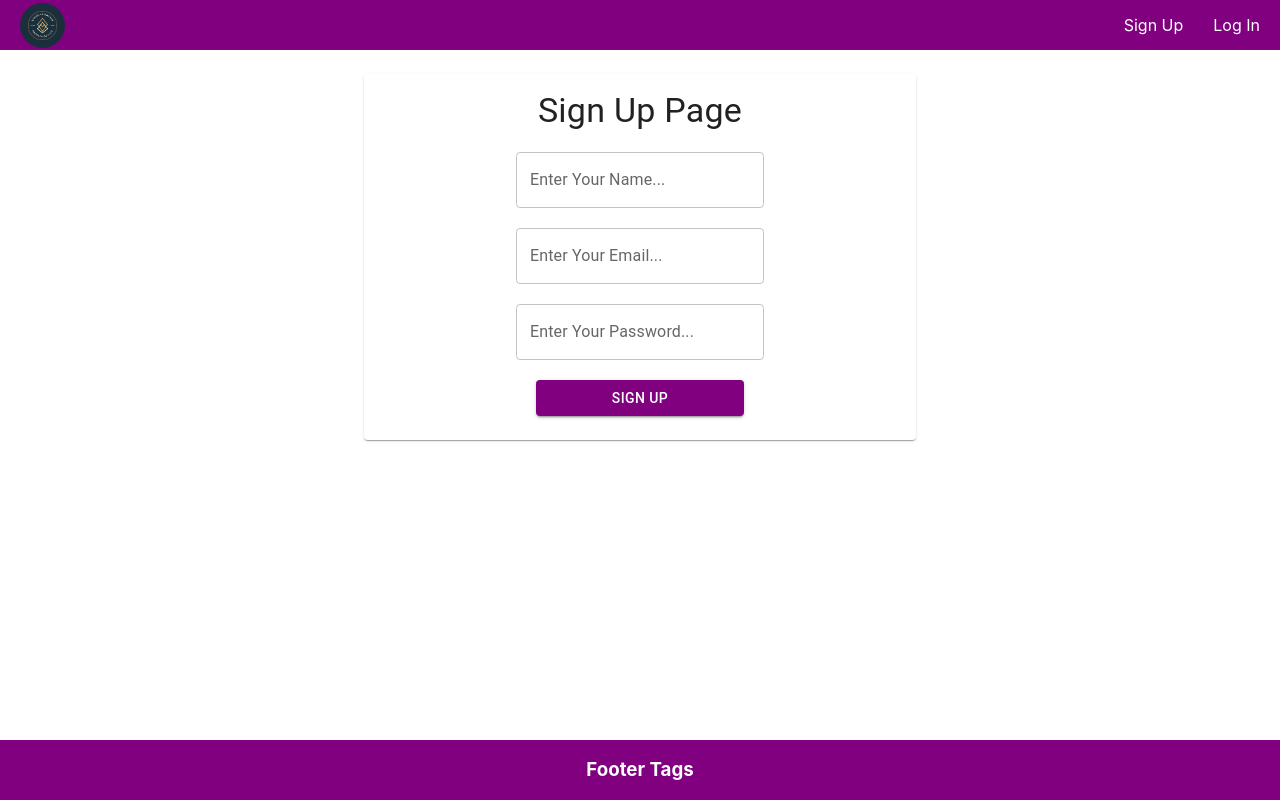
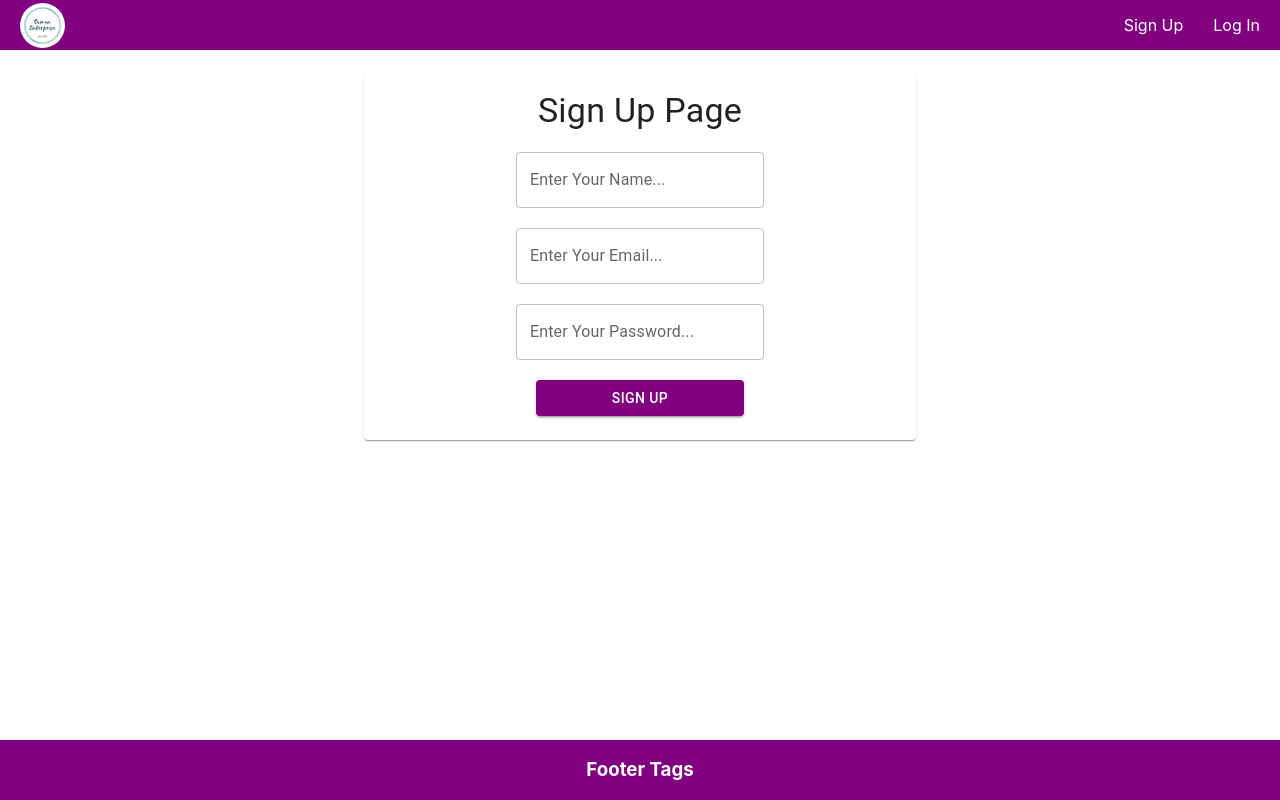
Before and after one commit to sumancoding/MERN-e-commerce-dashboard, a React (Create React App) app in the folder client/: page /signup in a window 1280 px wide. Built offline with nearby package versions, Linux system fonts and the light colour scheme.

Commit message:
updating logo

```diff
--- a/client/src/App.css
+++ b/client/src/App.css
@@ -32,4 +32,6 @@
   border-radius: 50%;
   margin-top: 3px;
   margin-left: 20px;
+  color: white;
+  background-color: white;
 }
```
Also changed, not shown: client/src/component/logo.png.
